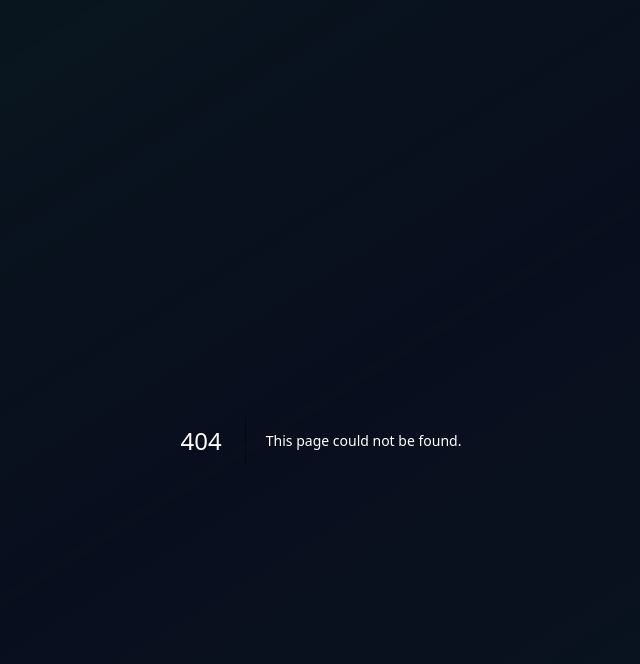
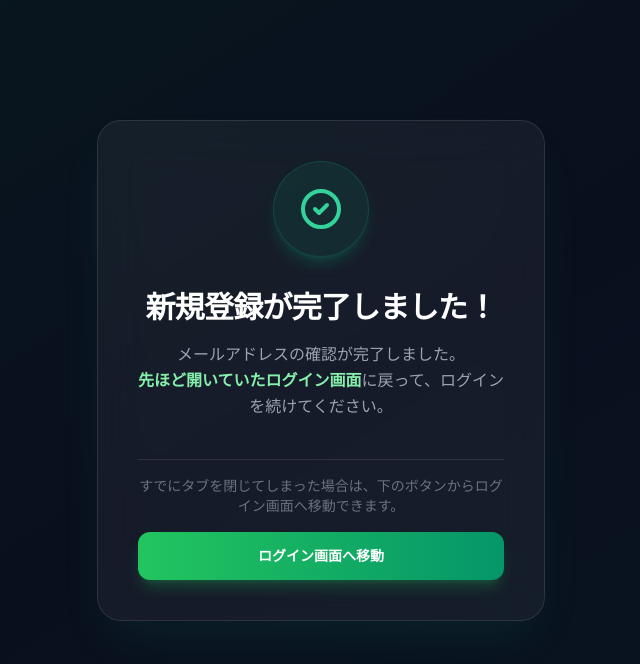
Before and after one commit to yufu085312/Kashikari, a Next.js app: page /signup/complete in a window 1280 px wide. Before the commit this address had no page. Shown: the top 664 px of the page, without its empty margins (319-959 px from the left). Built offline with nearby package versions, Linux system fonts and the light colour scheme.

Commit message:
メール確認完了画面の追加

```diff
--- a/app/auth/confirm/route.ts
+++ b/app/auth/confirm/route.ts
@@ -24,11 +24,9 @@ export async function GET(request: NextRequest) {
       token_hash,
     })
     if (!error) {
-      // 成功したら Cookie を削除してリダイレクトを実行
-      if (pendingRedirect) {
-        cookieStore.delete('pending_redirect')
-      }
-      redirect(next)
+      // 登録完了画面へリダイレクト
+      // ユーザーが元の招待URLを保持したタブに戻るよう誘導します
+      redirect('/signup/complete')
     }
   }
 
--- /dev/null
+++ b/app/signup/complete/page.tsx
@@ -0,0 +1,35 @@
+import React from 'react'
+import { Button } from '@/components/ui/button'
+
+export default function SignupCompletePage() {
+  return (
+    <div className="flex flex-col items-center justify-center py-12 sm:py-20 animate-fade-in text-white">
+      <div className="w-full max-w-md p-10 rounded-3xl bg-white/5 backdrop-blur-xl border border-white/10 shadow-2xl text-center shadow-emerald-500/10">
+        <div className="w-24 h-24 bg-emerald-500/10 rounded-full flex items-center justify-center mx-auto mb-8 border border-emerald-500/20 shadow-lg shadow-emerald-500/20">
+          <svg className="w-12 h-12 text-emerald-400" fill="none" viewBox="0 0 24 24" stroke="currentColor" strokeWidth={2}>
+            <path strokeLinecap="round" strokeLinejoin="round" d="M9 12l2 2 4-4m6 2a9 9 0 11-18 0 9 9 0 0118 0z" />
+          </svg>
+        </div>
+
+        <h1 className="text-3xl font-black text-white tracking-tight mb-4">新規登録が完了しました！</h1>
+
+        <p className="text-gray-400 font-medium mb-10 leading-relaxed">
+          メールアドレスの確認が完了しました。<br />
+          <span className="text-brand-300 font-bold">先ほど開いていたログイン画面</span>に戻って、ログインを続けてください。
+        </p>
+
+        <div className="space-y-4 pt-4 border-t border-white/10">
+          <p className="text-sm text-gray-500">
+            すでにタブを閉じてしまった場合は、下のボタンからログイン画面へ移動できます。
+          </p>
+          <Button
+            className="w-full h-12 text-md font-bold"
+            onClick={() => window.location.href = '/login'}
+          >
+            ログイン画面へ移動
+          </Button>
+        </div>
+      </div>
+    </div>
+  )
+}
```
